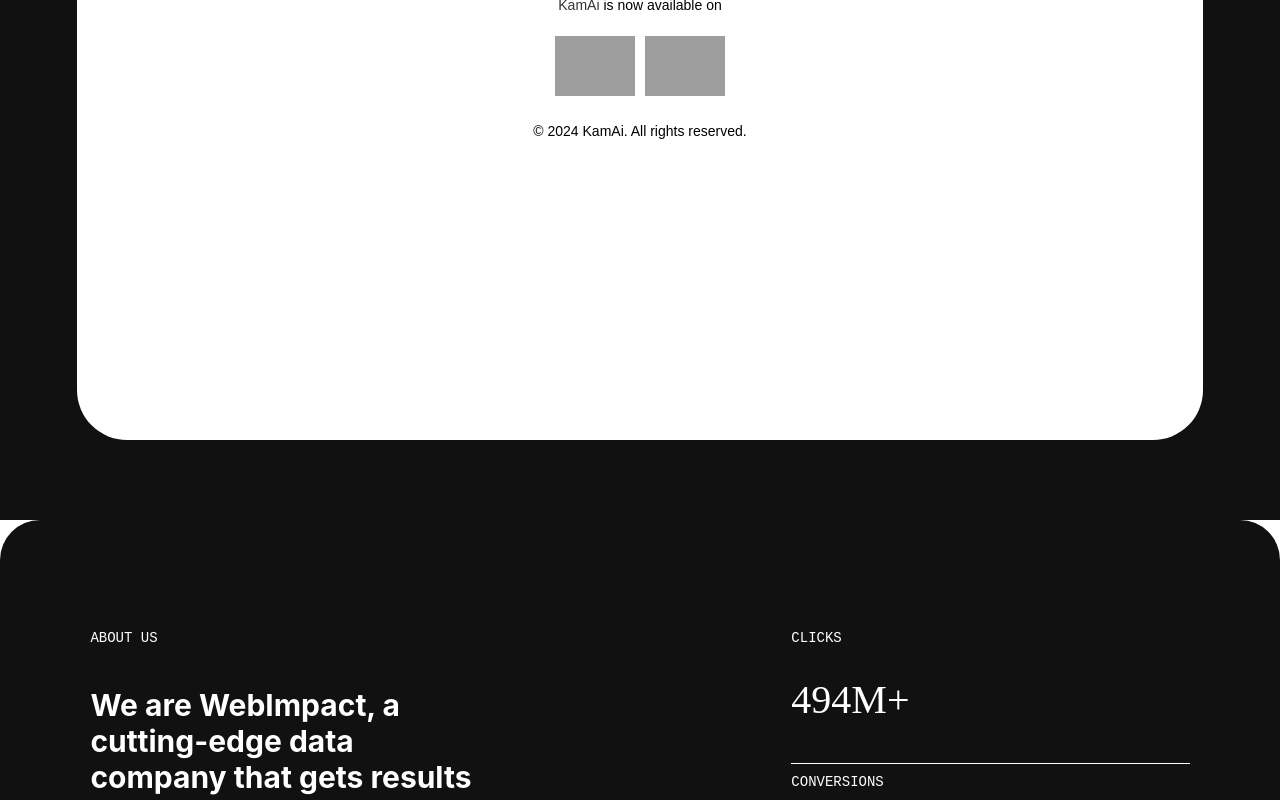
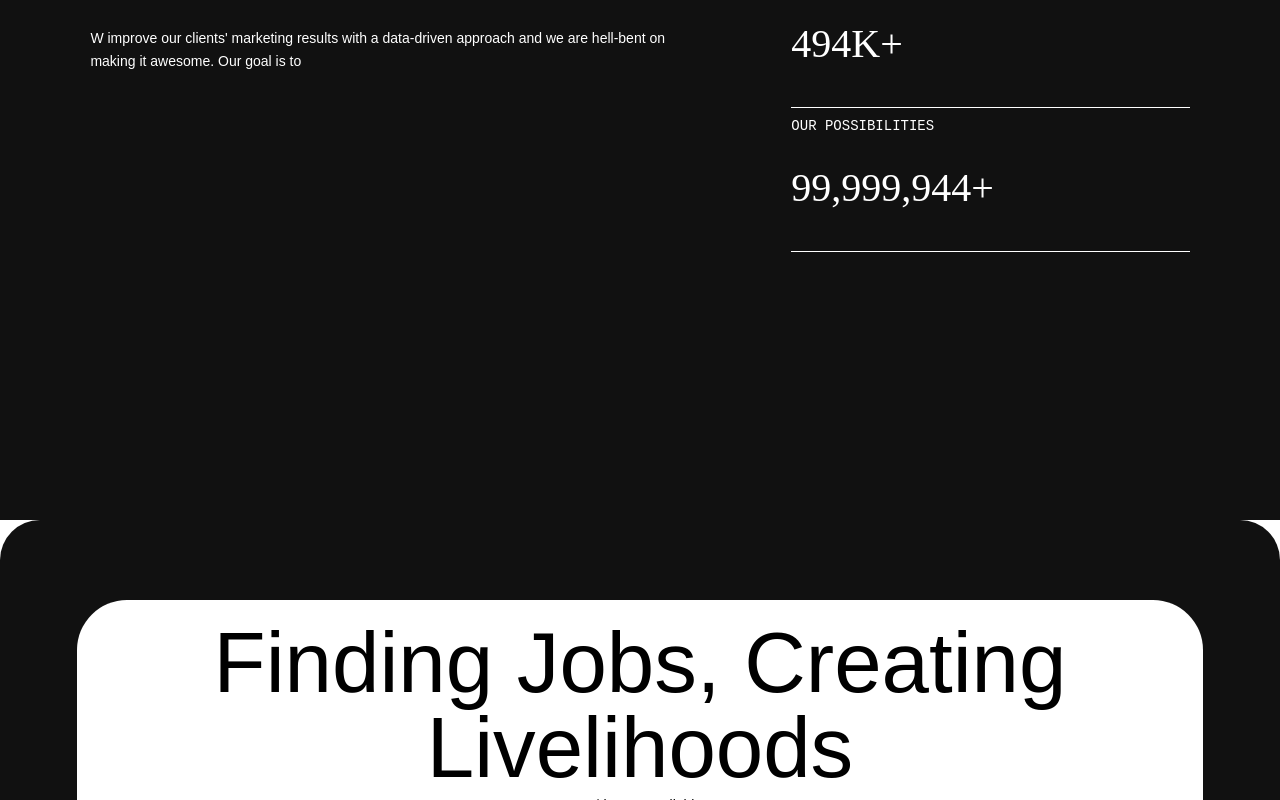
Before and after one commit to Neelapuharsha/Kamai, a React (Create React App) app: page / in a window 1280 px wide. Shown: the part 2680-3480 px from the top of the page. Built offline with nearby package versions, Linux system fonts and the light colour scheme; grey boxes are pictures that could not be loaded.

Commit message:
src\App.js

```diff
--- a/src/App.js
+++ b/src/App.js
@@ -43,13 +43,8 @@ function App() {
 
     <Contact />
       </Section>
-      <Section
-        backgroundColor="#111"
-        borderTopRightRadius="40px"
-        borderTopLeftRadius="40px"
-      >
-        <Footer />
-      </Section>
+
+
 
       <Section
 
@@ -61,6 +56,17 @@ function App() {
       </Section>
 
 
+      <Section
+        backgroundColor="#111"
+        borderTopRightRadius="40px"
+        borderTopLeftRadius="40px"
+      >
+        <Footer />
+      </Section>
+
+
+
+
 
 
     </div>
```
